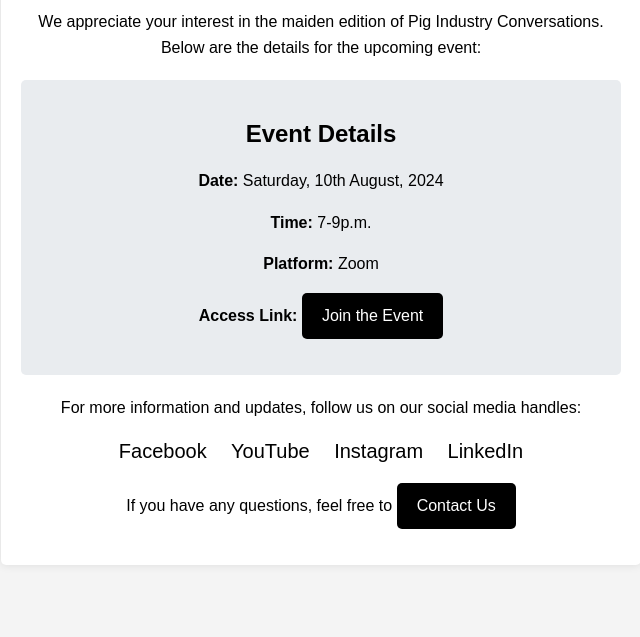
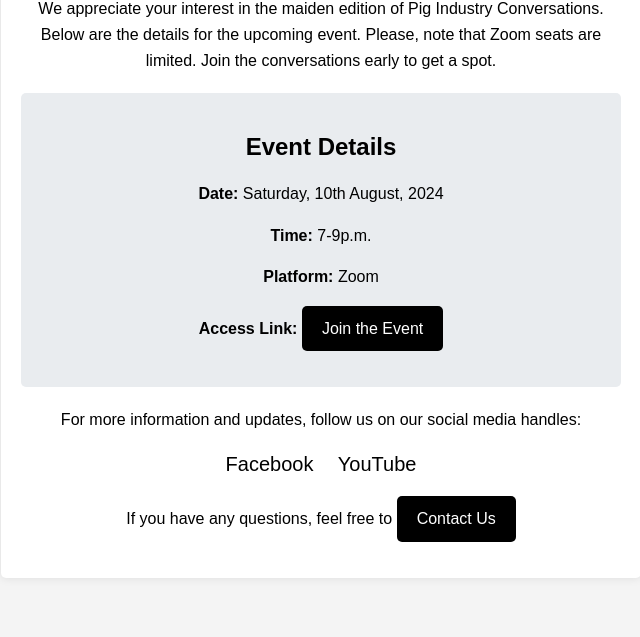
Before and after one commit to porknpigpalace/Pig-Industry-Conversations, a plain HTML site: page index.html in a window 1280 px wide. Shown: the part 163-800 px from the top of the page, without its empty margins (319-959 px from the left). Drawn offline with Linux system fonts and the light colour scheme.

Commit message:
Update index.html

```diff
--- a/index.html
+++ b/index.html
@@ -45,6 +45,9 @@
             text-decoration: none;
             font-size: 20px;
         }
+        .social-media a:hover {
+            background-color: #ff0000;
+        }
         .btn {
             display: inline-block;
             background-color: #000000;
@@ -62,7 +65,7 @@
 <body>
     <div class="container">
         <h1>Thank You for Registering!</h1>
-        <p>We appreciate your interest in the maiden edition of Pig Industry Conversations. Below are the details for the upcoming event:</p>
+        <p>We appreciate your interest in the maiden edition of Pig Industry Conversations. Below are the details for the upcoming event. Please, note that Zoom seats are limited. Join the conversations early to get a spot.</p>
         <div class="event-details">
             <h2>Event Details</h2>
             <p><strong>Date:</strong> Saturday, 10th August, 2024</p>
@@ -74,8 +77,8 @@
         <div class="social-media">
             <a href="www.facebook.com/porknpigpalace" target="_blank">Facebook</a>
             <a href="www.youtube.com/@pigindustryconversations" target="_blank">YouTube</a>
-            <a href="#[Instagram Link]" target="_blank">Instagram</a>
-            <a href="#[LinkedIn Link]" target="_blank">LinkedIn</a>
+           <!-- <a href="#[Instagram Link]" target="_blank">Instagram</a>
+            <a href="#[LinkedIn Link]" target="_blank">LinkedIn</a> -->
         </div>
         <p>If you have any questions, feel free to <a href="mailto:porknpigpalace@gmail.com" class="btn">Contact Us</a></p>
     </div>
```
